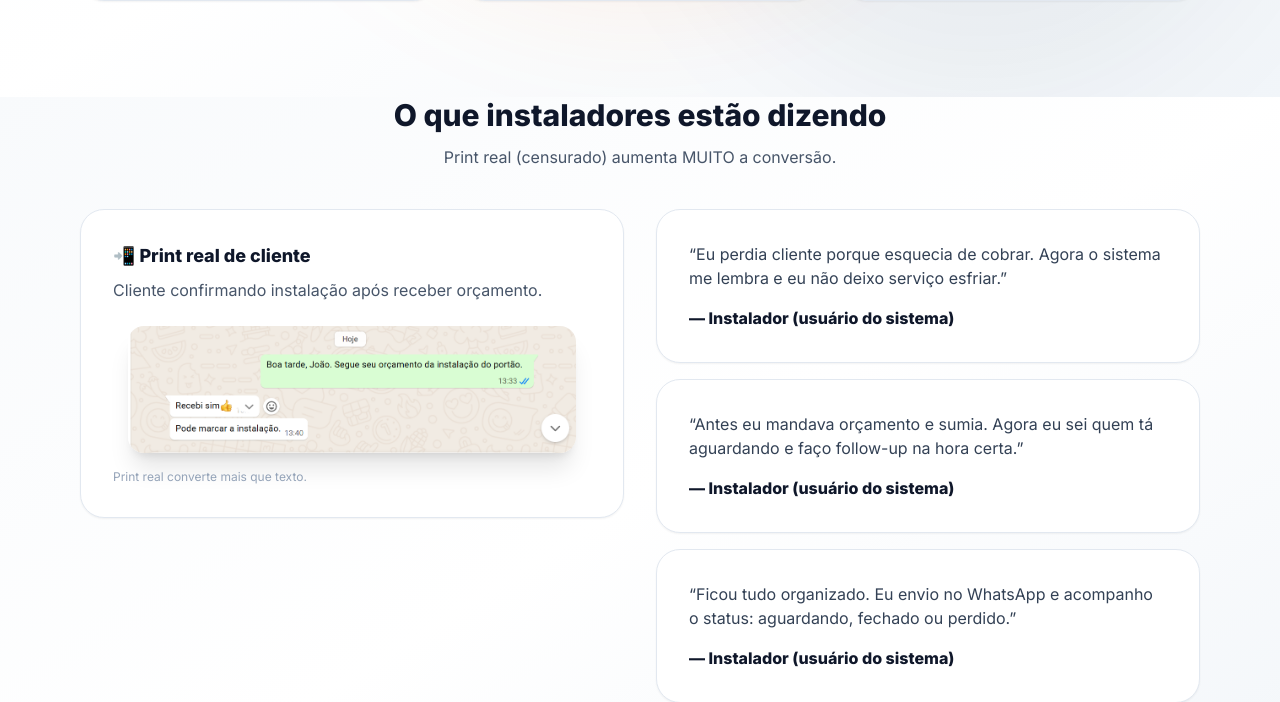
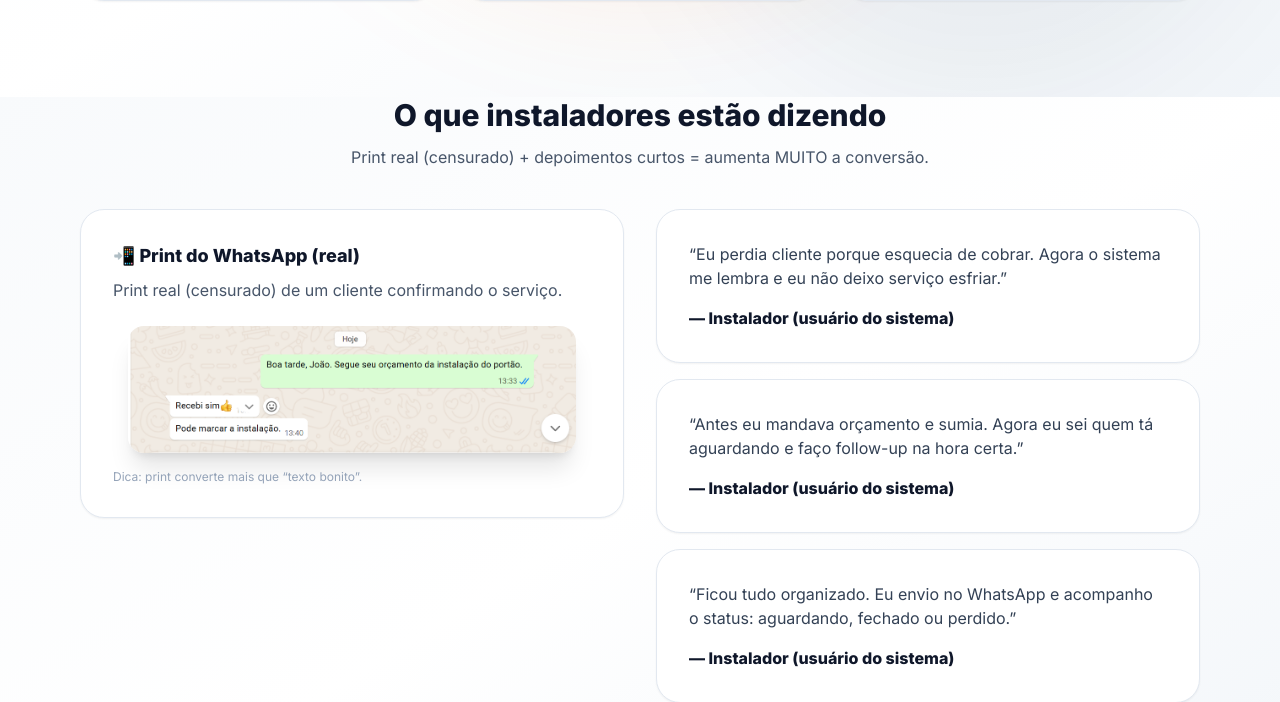
Before and after one commit to wanderson96santos04-hash/fecha-instalacao, a FastAPI app: page / in a window 1280 px wide. Shown: the part 703-1405 px from the top of the page. Run offline with FastAPI, Linux system fonts and the light colour scheme; parts of the project's set-up code (start-up, migrations or seed data) failed here and were passed over; some libraries are stand-ins or nearby versions.

Commit message:
Add WhatsApp print proof on landing

```diff
--- a/app/templates/landing.html
+++ b/app/templates/landing.html
@@ -17,7 +17,7 @@
       <span class="text-orange-600">por falta de acompanhamento.</span>
     </h1>
 
-    <!-- PROVA SOCIAL -->
+    <!-- ✅ PROVA SOCIAL (logo abaixo da headline) -->
     <p class="mt-3 text-sm md:text-base font-semibold text-slate-700">
       ✅ +23 instaladores já usam o <span class="text-slate-900">Fechа Instalação</span> pra não deixar cliente esfriar.
     </p>
@@ -68,38 +68,40 @@
   </section>
 
 
-  <!-- PROVA SOCIAL (WhatsApp + Depoimentos) -->
+  <!-- ✅ PROVA SOCIAL (WhatsApp + Depoimentos) -->
   <section class="mt-24">
     <div class="text-center">
       <h2 class="text-3xl font-extrabold">
         O que instaladores estão dizendo
       </h2>
       <p class="mt-3 text-slate-600">
-        Print real (censurado) aumenta MUITO a conversão.
+        Print real (censurado) + depoimentos curtos = aumenta MUITO a conversão.
       </p>
     </div>
 
     <div class="mt-10 grid md:grid-cols-2 gap-8 items-start">
 
-      <!-- PRINT REAL -->
+      <!-- ✅ Print do WhatsApp (imagem real) -->
       <div class="rounded-3xl border border-slate-200 bg-white p-8 shadow-sm">
-        <h3 class="text-lg font-bold">📲 Print real de cliente</h3>
+        <h3 class="text-lg font-bold">📲 Print do WhatsApp (real)</h3>
         <p class="mt-2 text-slate-600">
-          Cliente confirmando instalação após receber orçamento.
+          Print real (censurado) de um cliente confirmando o serviço.
         </p>
 
+        <!-- ✅ CAMINHO DIRETO (não quebra deploy) -->
         <img
           src="/static/images/depoimento1.png"
           alt="Cliente confirmando instalação pelo WhatsApp"
           class="mt-6 w-full max-w-md mx-auto rounded-2xl shadow-xl"
+          loading="lazy"
         >
 
         <p class="mt-4 text-xs text-slate-400">
-          Print real converte mais que texto.
+          Dica: print converte mais que “texto bonito”.
         </p>
       </div>
 
-      <!-- DEPOIMENTOS -->
+      <!-- ✅ Depoimentos em cards -->
       <div class="grid gap-4">
         <div class="rounded-3xl border border-slate-200 bg-white p-8 shadow-sm">
           <p class="text-slate-700">
@@ -127,7 +129,7 @@
   </section>
 
 
-  <!-- PLANOS -->
+  <!-- COMPARAÇÃO FREE vs PRO -->
   <section class="mt-24 text-center">
     <h2 class="text-3xl font-extrabold">
       Escolha seu plano
@@ -203,6 +205,7 @@
     </a>
   </section>
 
+
   <div class="mt-16 text-center text-xs text-slate-400">
     © {{ now.year }} FECHA INSTALAÇÃO • Feito para instaladores que querem crescer
   </div>
```
